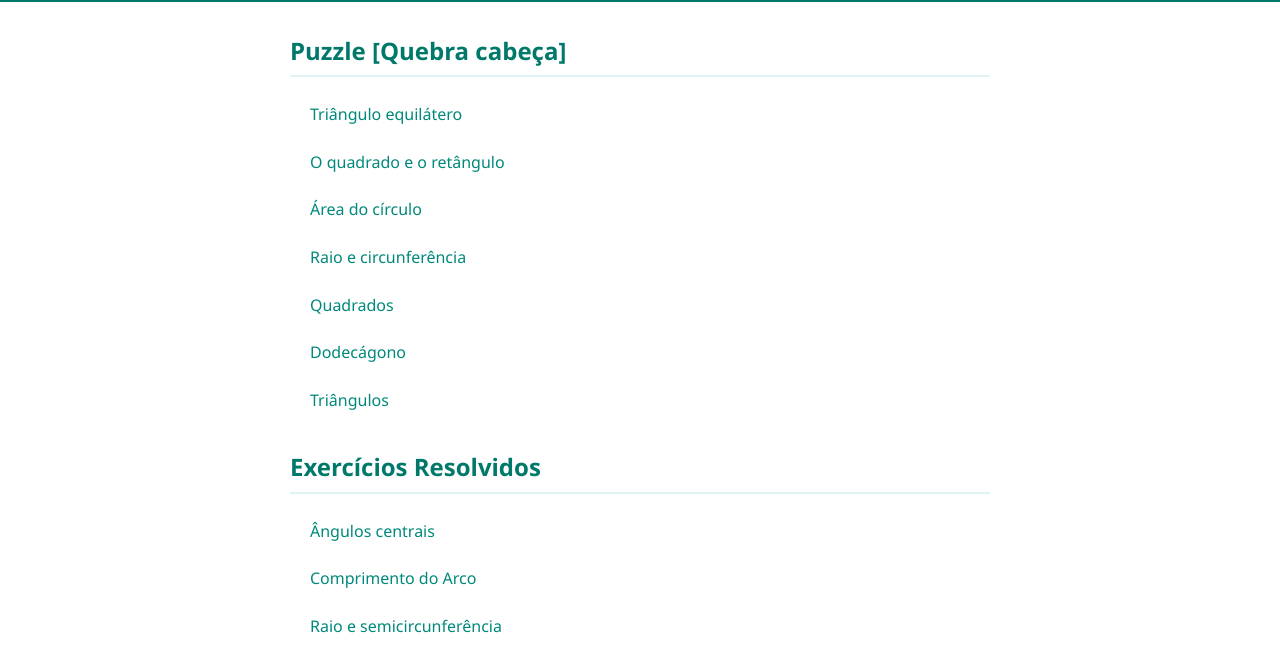
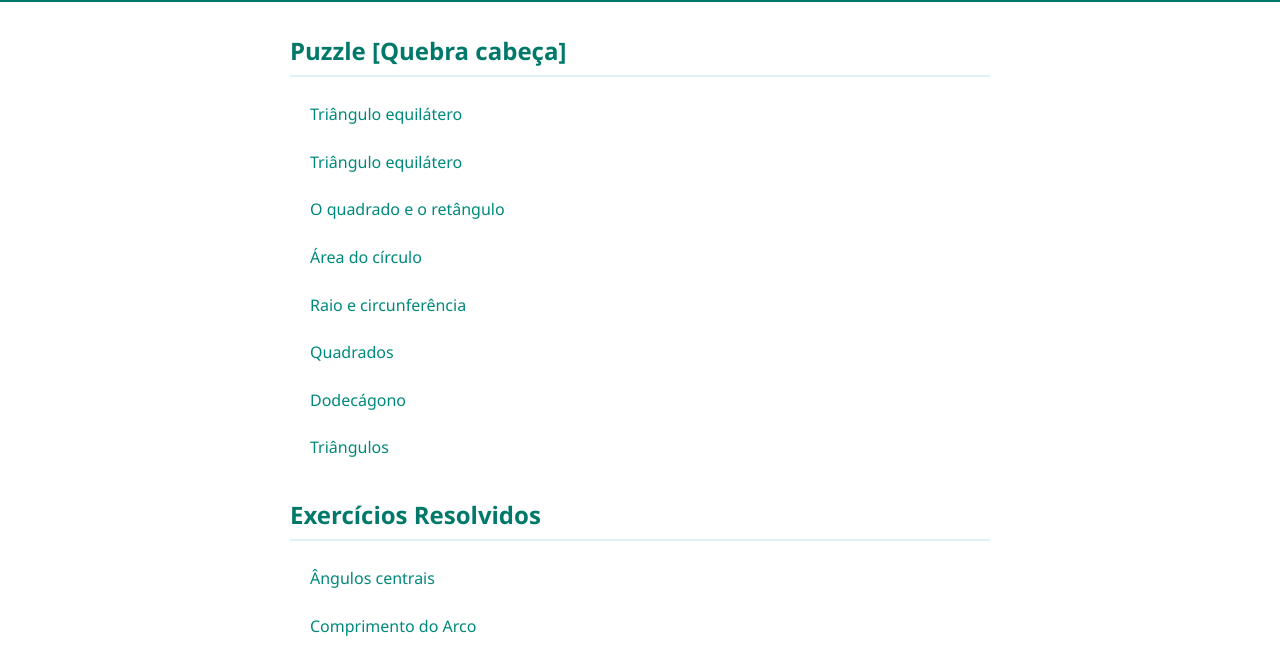
Before and after one commit to danielkindle11-cmd/matematica, a plain HTML site: page index.html in a window 1280 px wide. Shown: the part 85-738 px from the top of the page. Drawn offline with Linux system fonts and the light colour scheme.

Commit message:
Update index.html

```diff
--- a/index.html
+++ b/index.html
@@ -82,6 +82,7 @@
         <h2>Puzzle [Quebra cabeça]</h2>
         <ul class="menu-list">
             <li class="menu-item"><a href="Triângulo%20equilátero.html">Triângulo equilátero</a></li>
+             <li class="menu-item"><a href="Trianguloequilatero.html">Triângulo equilátero</a></li>
             <li class="menu-item"><a href="#">O quadrado e o retângulo</a></li>
             <li class="menu-item"><a href="#">Área do círculo</a></li>
             <li class="menu-item"><a href="#">Raio e circunferência</a></li>
```
